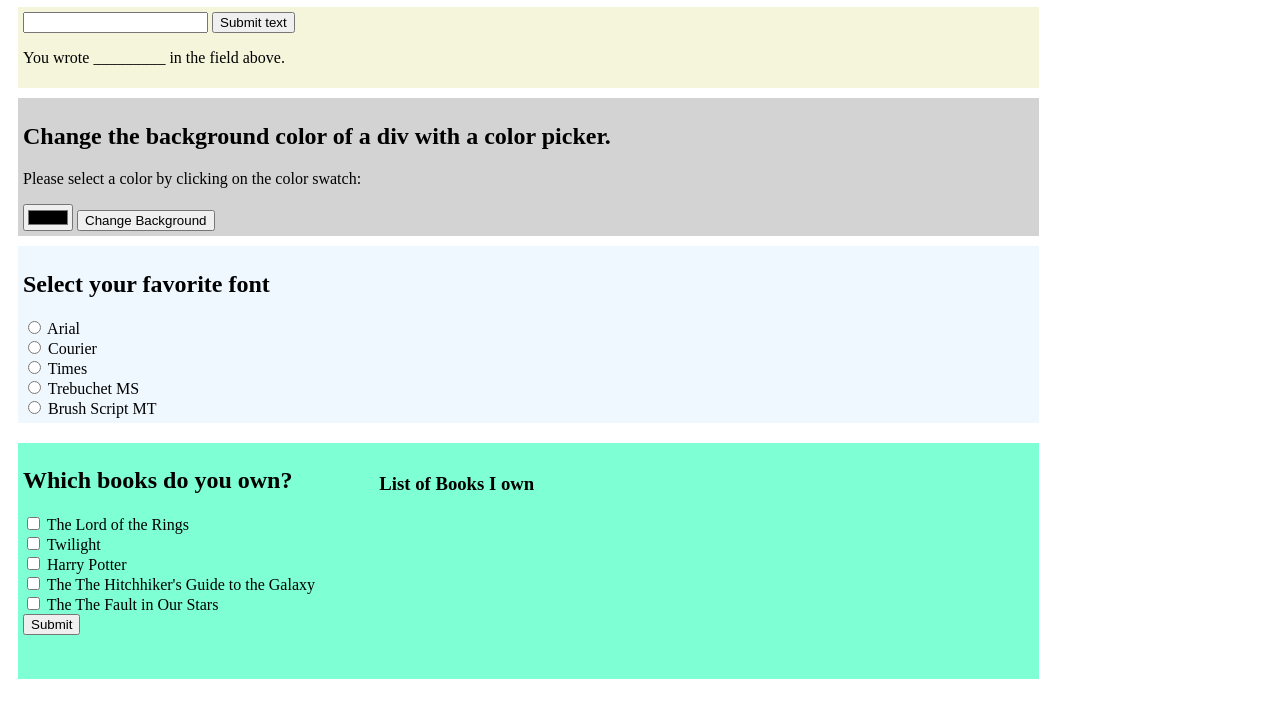
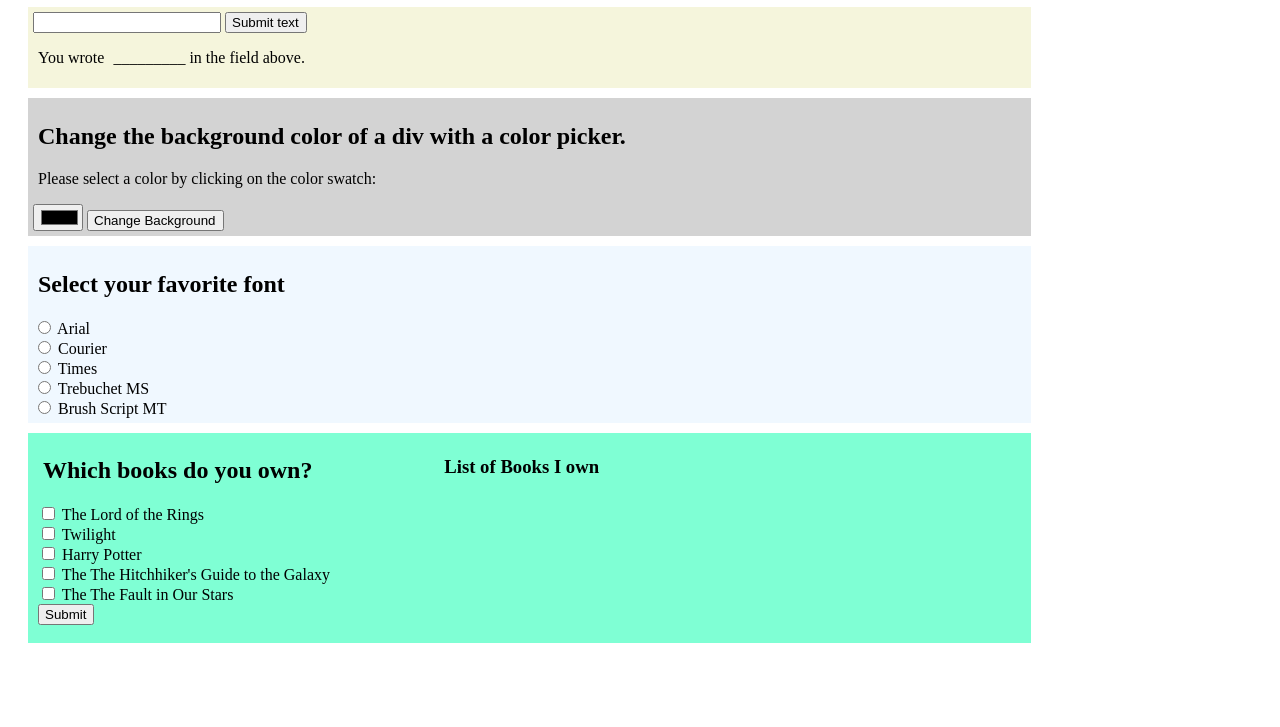
Before and after one commit to olidec/html-input, a plain HTML site: page inputs.html in a window 1280 px wide. Shown: the part 73-800 px from the top of the page. Drawn offline with Linux system fonts and the light colour scheme.

Commit message:
alignment

```diff
--- a/inputs.html
+++ b/inputs.html
@@ -42,6 +42,7 @@
     </div>
 
     <div class="container" id="check-box">
+        <div id="inputs-to-left">
             <h2>Which books do you own?</h2>
             <input type="checkbox" value="The Lord of the Rings" name="chbx">
             The Lord of the Rings <br>
@@ -54,6 +55,7 @@
             <input type="checkbox" value="The Fault in Our Stars" name="chbx">
             The The Fault in Our Stars<br>
             <button type="button" onclick="writeList()">Submit</button>
+        </div>
 
         <div id="list-to-right">
             <h3>List of Books I own</h3>
--- a/style.css
+++ b/style.css
@@ -1,3 +1,8 @@
+* {
+    box-sizing: border-box;
+    padding-left: 5px;
+}
+
 #change-bg {
     background-color: lightgray;
 }
@@ -13,7 +18,6 @@
 
 #check-box {
     background-color: aquamarine;
-    float:left ;
 }
 
 .container {
@@ -22,9 +26,16 @@
     width: 80%;
 }
 
+#inputs-to-left {
+    display: inline-block;
+    vertical-align: top;
+    width: 40%;
+    height: auto;
+}
+
 #list-to-right {
-    float: right;
-    position: relative;
-    top: -160px;
-    left: -500px;
+    display: inline-block;
+    vertical-align: top;
+    width: 50%;
+    height: 200px;
 }
```
Lines whose indentation alone changed are shown as unchanged.
